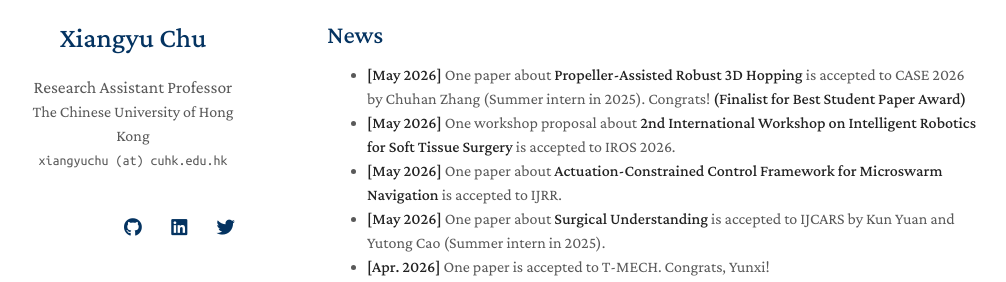
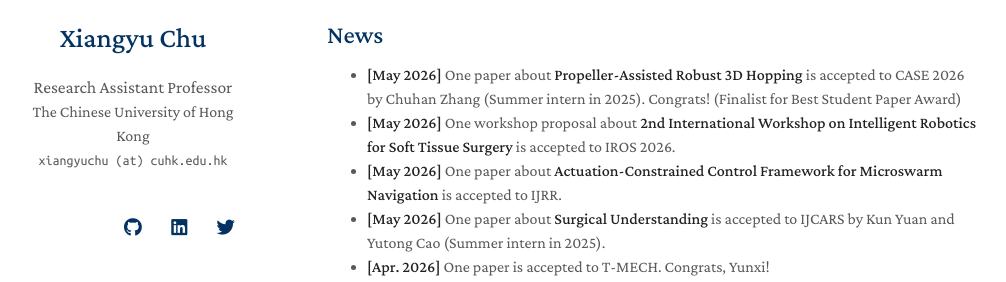
Before and after one commit to xiangyuchu03/xiangyuchu03.github.io, a Jekyll site: the page built from index.md, in a window 1280 px wide and 900 px high, scrolled down 426 px. Shown: the part 194-476 px from the top of the window, without its empty margins (143-1149 px from the left). Built offline with Jekyll 4.4.1, drawn with Linux system fonts in a browser that asks for light colours; nearby versions of some CDN libraries; a style sheet for code colours, icons or effects is not loaded; our own code applies the rules of GitHub Pages for plain Markdown files.

Commit message:
Update index.md

```diff
--- a/index.md
+++ b/index.md
@@ -17,7 +17,7 @@ Latest update: June 13, 2026
 
 ## News
 <ul id="news-list">
-    <li class="news-item"><strong>[May 2026]</strong> One paper about <strong> Propeller-Assisted Robust 3D Hopping </strong> is accepted to CASE 2026 by Chuhan Zhang (Summer intern in 2025). Congrats! <strong> (Finalist for Best Student Paper Award) </strong> </li>
+    <li class="news-item"><strong>[May 2026]</strong> One paper about <strong> Propeller-Assisted Robust 3D Hopping </strong> is accepted to CASE 2026 by Chuhan Zhang (Summer intern in 2025). Congrats! (Finalist for Best Student Paper Award) </li>
     <li class="news-item"><strong>[May 2026]</strong> One workshop proposal about <strong> 2nd International Workshop on Intelligent Robotics for Soft Tissue Surgery </strong> is accepted to IROS 2026.</li>
     <li class="news-item"><strong>[May 2026]</strong> One paper about <strong> Actuation-Constrained Control Framework for Microswarm Navigation </strong> is accepted to IJRR. </li>
     <li class="news-item"><strong>[May 2026]</strong> One paper about <strong> Surgical Understanding </strong> is accepted to IJCARS by Kun Yuan and Yutong Cao (Summer intern in 2025).  </li>
```
